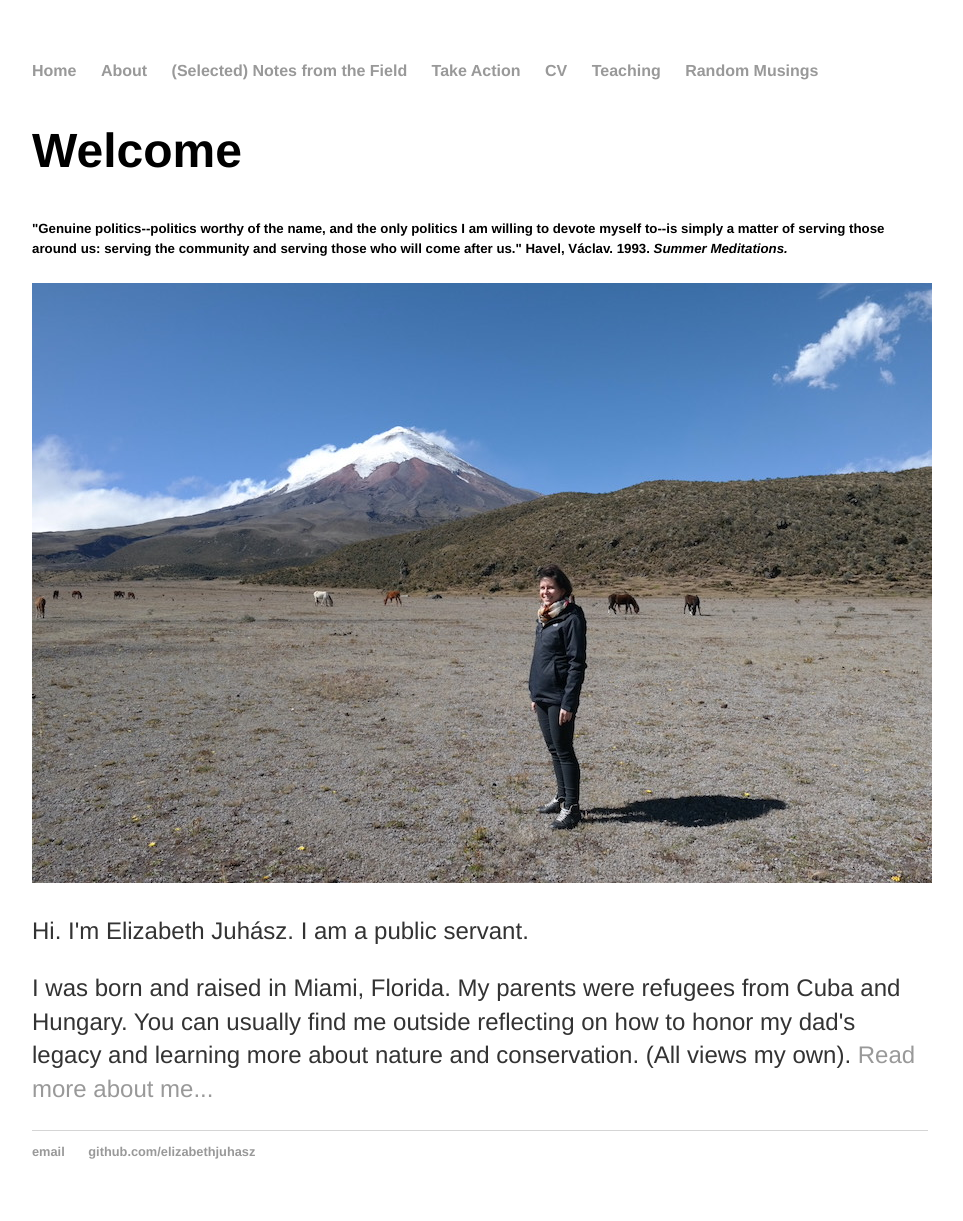
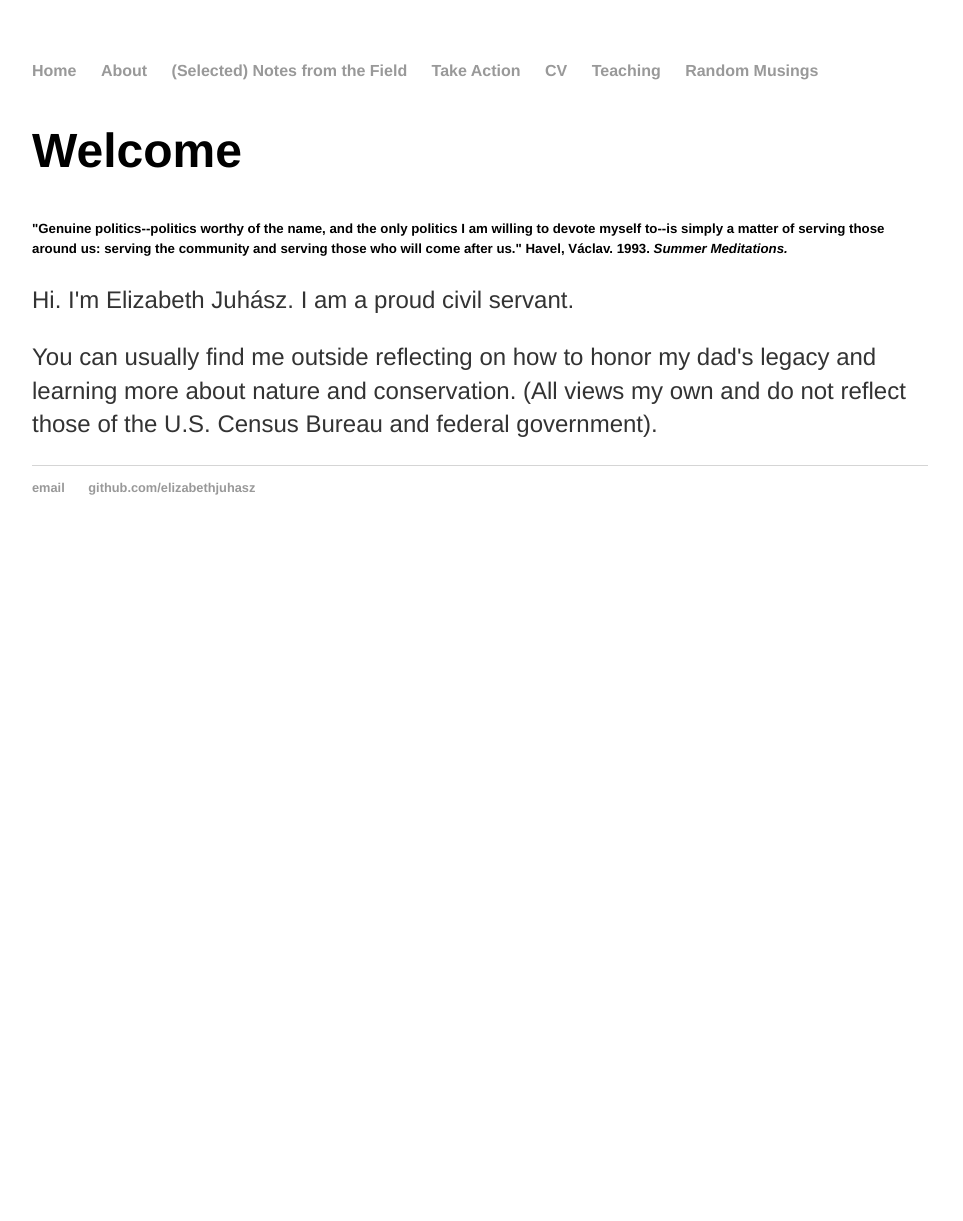
Before and after one commit to elizabethjuhasz/elizabethjuhasz.github.io, a Jekyll site: the page built from index.html, in a window 1280 px wide. Shown: the whole page, without its empty margins (160-1123 px from the left). Built offline with Jekyll 4.4.1, drawn with Linux system fonts in a browser that asks for light colours; Markdown is read by kramdown in place of the engine named in the settings; after the commit the page ends 900 px from its top, so only the background shows below that.

Commit message:
Update index.html

```diff
--- a/index.html
+++ b/index.html
@@ -6,6 +6,5 @@ title: Elizabeth
 		<div class="blurb">
 			<h1>Welcome</h1>
 			<p><h5>"Genuine politics--politics worthy of the name, and the only politics I am willing to devote myself to--is simply a matter of serving those around us: serving the community and serving those who will come after us." Havel,  Václav. 1993. <i>Summer Meditations.</i></h5></p>
-			<img src="img/jpg/cotopaxi.JPG">
-			<p>Hi. I'm Elizabeth Juhász. I am a public servant.<p>I was born and raised in Miami, Florida. My parents were refugees from Cuba and Hungary. You can usually find me outside reflecting on how to honor my dad's legacy and learning more about nature and conservation.  (All views my own). <a href="/about">Read more about me...</a></p>
+			<p>Hi. I'm Elizabeth Juhász. I am a proud civil servant. <p> You can usually find me outside reflecting on how to honor my dad's legacy and learning more about nature and conservation.  (All views my own and do not reflect those of the U.S. Census Bureau and federal government).</p>
 		</div>
```
